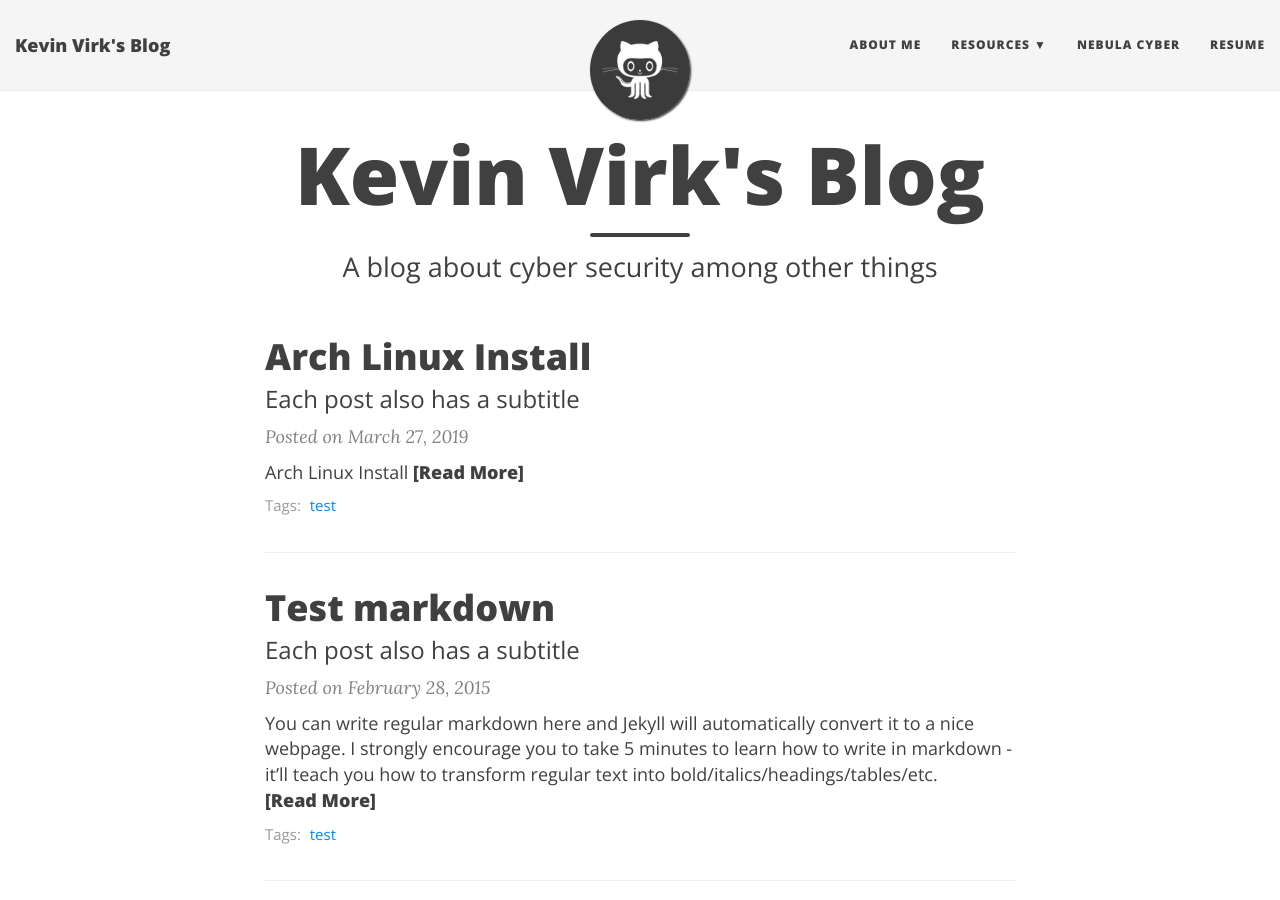
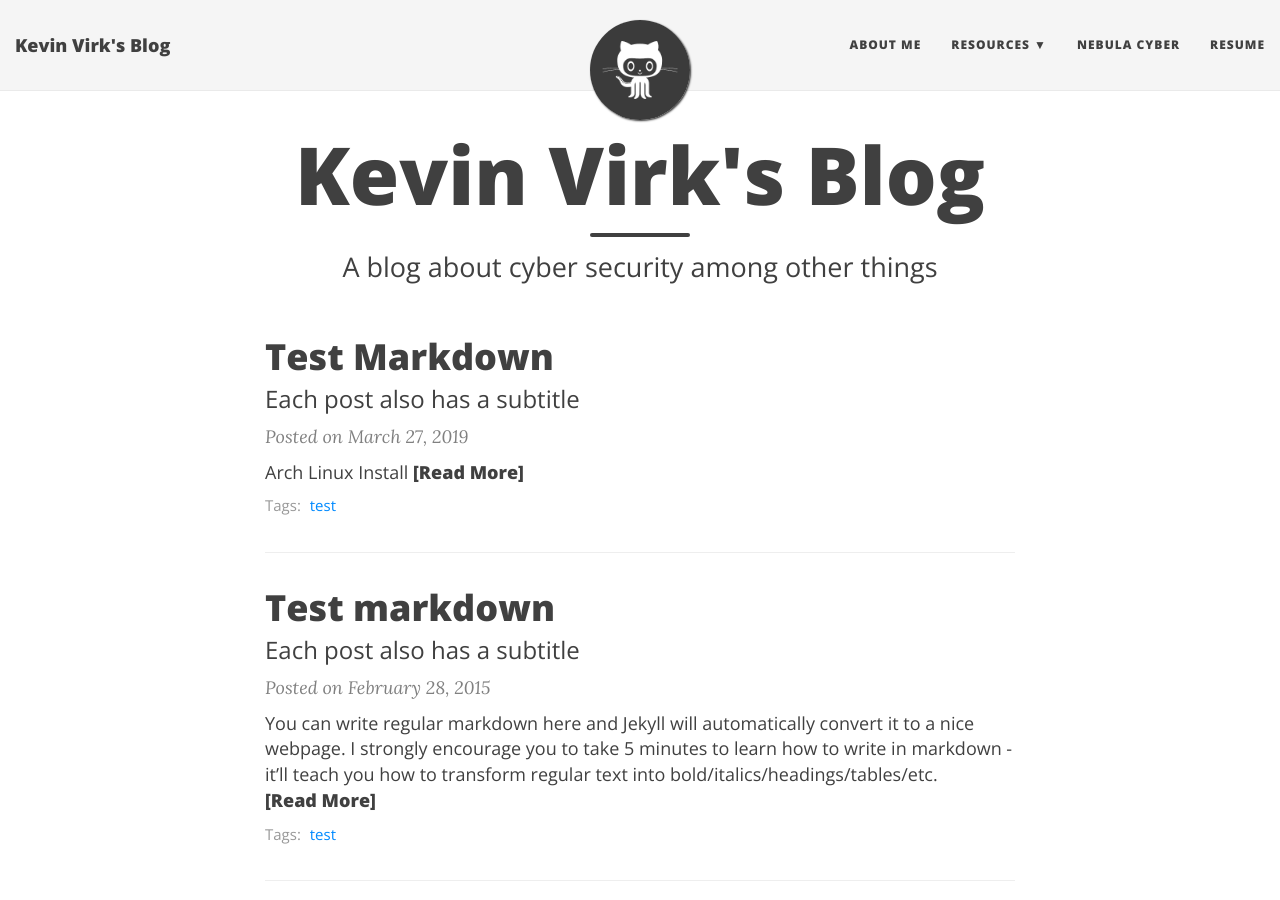
Before and after one commit to vevinkirk/vevinkirk.github.io, a Jekyll site: the page built from index.html, in a window 1280 px wide and 900 px high. Built offline with Jekyll 4.4.1, drawn with Linux system fonts in a browser that asks for light colours; nearby versions of some CDN libraries; the list of posts is cut into pages by our own code.

Commit message:
Update 2019-03-27-arch-install-markdown.md

```diff
--- a/_posts/2019-03-27-arch-install-markdown.md
+++ b/_posts/2019-03-27-arch-install-markdown.md
@@ -1,6 +1,6 @@
 ---
 layout: post
-title: Arch Linux Install
+title: Test Markdown
 subtitle: Each post also has a subtitle
 gh-repo: daattali/beautiful-jekyll
 gh-badge: [star, fork, follow]
```
